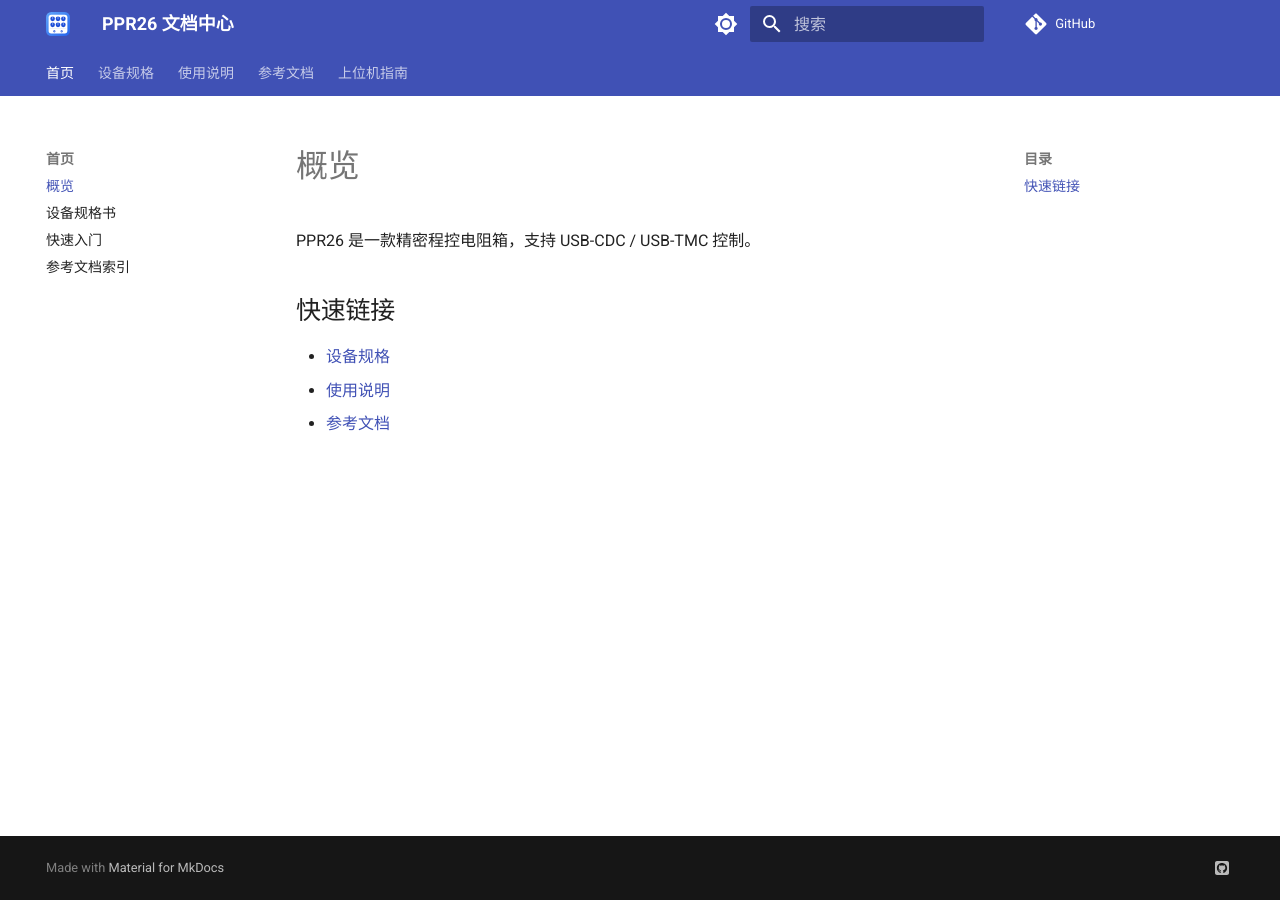
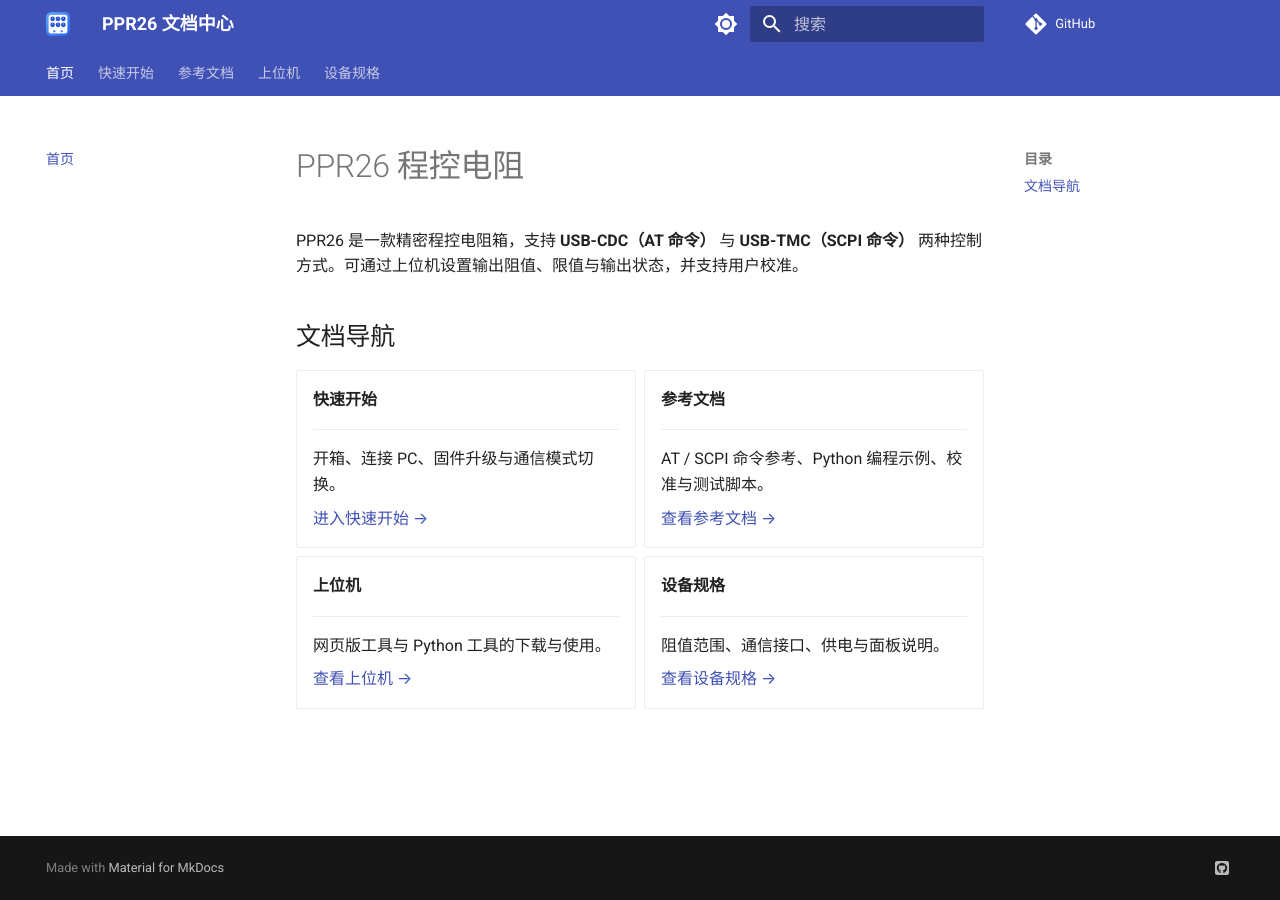
Before and after one commit to akkako/PPR26_Docs, an MkDocs documentation site: the page built from docs/docs/index.md, in a window 1280 px wide. Built offline with MkDocs 1.6.1 and Material for MkDocs 9.7.7, drawn with Linux system fonts in a browser that asks for light colours; comment, search, counter and statistics services are not loaded.

Commit message:
restructured document

```diff
--- a/docs/docs/index.md
+++ b/docs/docs/index.md
@@ -1,9 +1,41 @@
-# 概览
+# PPR26 程控电阻
 
-PPR26 是一款精密程控电阻箱，支持 USB-CDC / USB-TMC 控制。
+PPR26 是一款精密程控电阻箱，支持 **USB-CDC（AT 命令）** 与 **USB-TMC（SCPI 命令）** 两种控制方式。可通过上位机设置输出阻值、限值与输出状态，并支持用户校准。
 
-## 快速链接
+## 文档导航
 
-- [设备规格](datasheet/specification.md)
-- [使用说明](quickstart/quickstart.md)
-- [参考文档](reference/reference.md)
+<div class="grid cards" markdown>
+
+-   **快速开始**
+
+    ---
+
+    开箱、连接 PC、固件升级与通信模式切换。
+
+    [进入快速开始 →](quickstart/index.md)
+
+-   **参考文档**
+
+    ---
+
+    AT / SCPI 命令参考、Python 编程示例、校准与测试脚本。
+
+    [查看参考文档 →](reference/index.md)
+
+-   **上位机**
+
+    ---
+
+    网页版工具与 Python 工具的下载与使用。
+
+    [查看上位机 →](software/index.md)
+
+-   **设备规格**
+
+    ---
+
+    阻值范围、通信接口、供电与面板说明。
+
+    [查看设备规格 →](datasheet/index.md)
+
+</div>
--- a/docs/mkdocs.yml
+++ b/docs/mkdocs.yml
@@ -63,24 +63,25 @@ markdown_extensions:
   - pymdownx.snippets
 
 nav:
-  - 首页:
-    - index.md
-    - datasheet/specification.md
-    - quickstart/quickstart.md
-    - reference/reference.md
-  - 设备规格:
-    - datasheet/specification.md
-  - 使用说明:
-    - quickstart/quickstart.md
-    - quickstart/fwupgrade.md
-    - quickstart/modeswitch.md
+  - 首页: index.md
+  - 快速开始:
+      - 概览: quickstart/index.md
+      - 开箱与连接: quickstart/getting-started.md
+      - 通信模式切换: quickstart/modeswitch.md
+      - 固件升级: quickstart/fwupgrade.md
   - 参考文档:
-    - reference/reference.md
-    - reference/reference_at.md
-    - reference/reference_scpi.md
-    - reference/python_at.md
-    - reference/python_scpi.md
-  - 上位机指南:
-    - software/getstarted.md
-    - software/webui_serial.md
-    - software/downloads.md
+      - 概览: reference/index.md
+      - AT 命令参考: reference/at.md
+      - SCPI 命令参考: reference/scpi.md
+      - AT Python 示例: reference/python_at.md
+      - SCPI Python 示例: reference/python_scpi.md
+      - 脚本参考:
+          - 概览: reference/scripts/index.md
+          - 校准脚本: reference/scripts/calibration.md
+          - 测试脚本: reference/scripts/test.md
+  - 上位机:
+      - 概览: software/index.md
+      - 上位机使用指南: software/getstarted.md
+      - 串口上位机（网页版）: software/webui_serial.md
+      - 工具下载与使用: software/downloads.md
+  - 设备规格: datasheet/index.md
```
Also changed, not shown: docs/docs/datasheet/index.md (added, +42 -0 lines), docs/docs/datasheet/specification.md (deleted, +0 -1 lines), docs/docs/quickstart/index.md (added, +12 -0 lines), docs/docs/quickstart/modeswitch.md (+2 -2 lines), docs/docs/reference/index.md (added, +20 -0 lines), docs/docs/reference/python_at.md (+1 -1 lines), docs/docs/reference/python_scpi.md (+1 -1 lines), docs/docs/reference/reference.md (deleted, +0 -38 lines), docs/docs/reference/scpi.md (renamed from docs/docs/reference/reference_scpi.md, +1 -1 lines), docs/docs/reference/scripts/index.md (added, +17 -0 lines), docs/docs/software/index.md (added, +30 -0 lines), docs/docs/quickstart/getting-started.md (renamed from docs/docs/quickstart/quickstart.md), docs/docs/reference/at.md (renamed from docs/docs/reference/reference_at.md), docs/docs/reference/scripts/calibration.md (renamed from docs/docs/reference/script_calibration.md), 1 more files.
